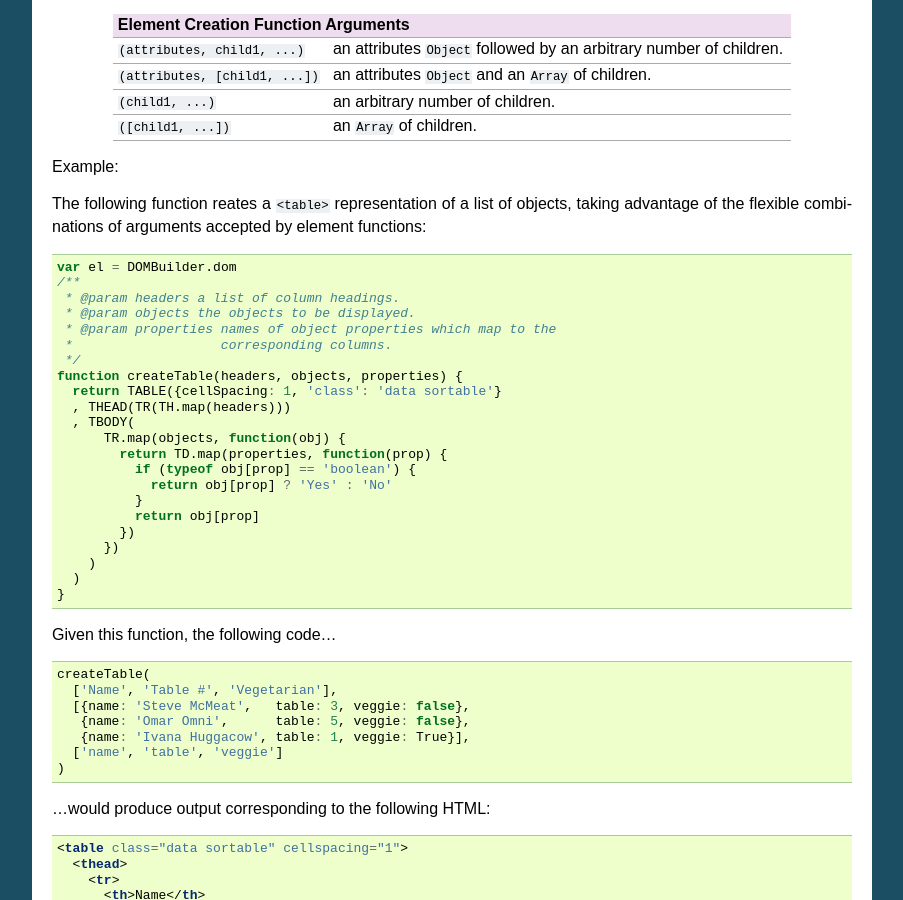
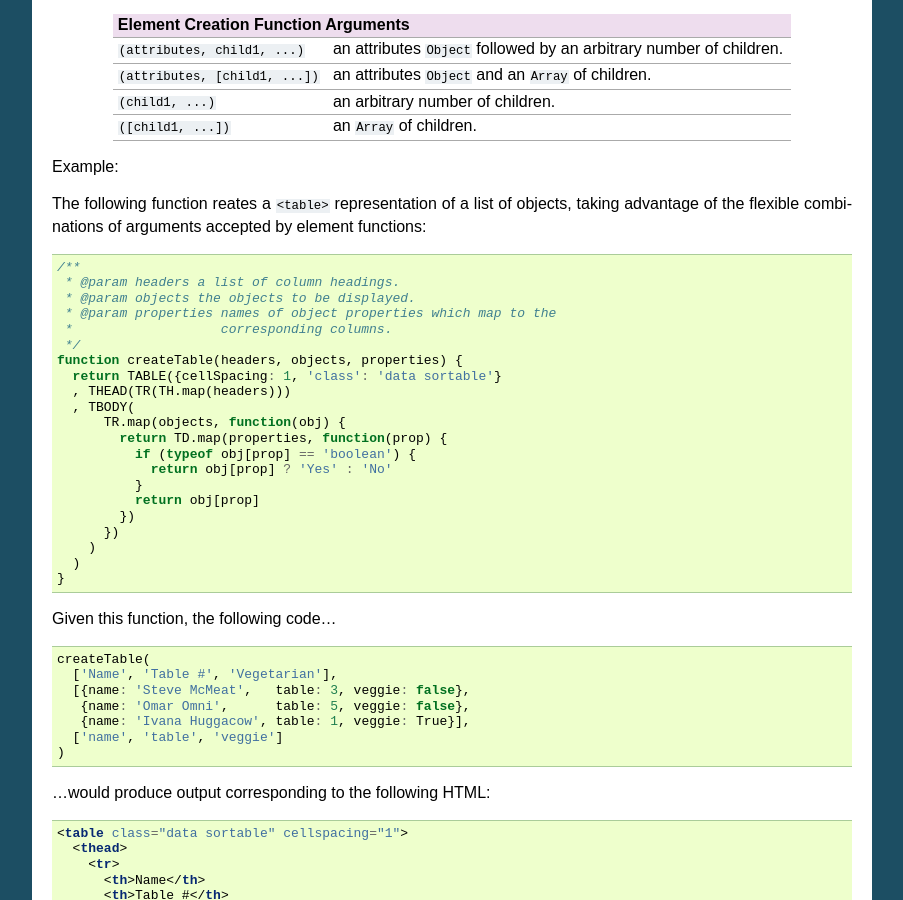
Before and after one commit to insin/DOMBuilder, a Sphinx documentation site: the page built from docs/core.rst, in a window 1280 px wide and 900 px high, scrolled down 660 px. Shown: the whole window, without its empty margins (198-1101 px from the left). Built offline with Sphinx 7.4.7, drawn with Linux system fonts in a browser that asks for light colours.

Commit message:
Minor doc code tweak

```diff
--- a/docs/core.rst
+++ b/docs/core.rst
@@ -66,7 +66,6 @@ The following function reates a ``<table>`` representation of a list of
 objects, taking advantage of the flexible combinations of arguments
 accepted by element functions::
 
-   var el = DOMBuilder.dom
    /**
     * @param headers a list of column headings.
     * @param objects the objects to be displayed.
```
